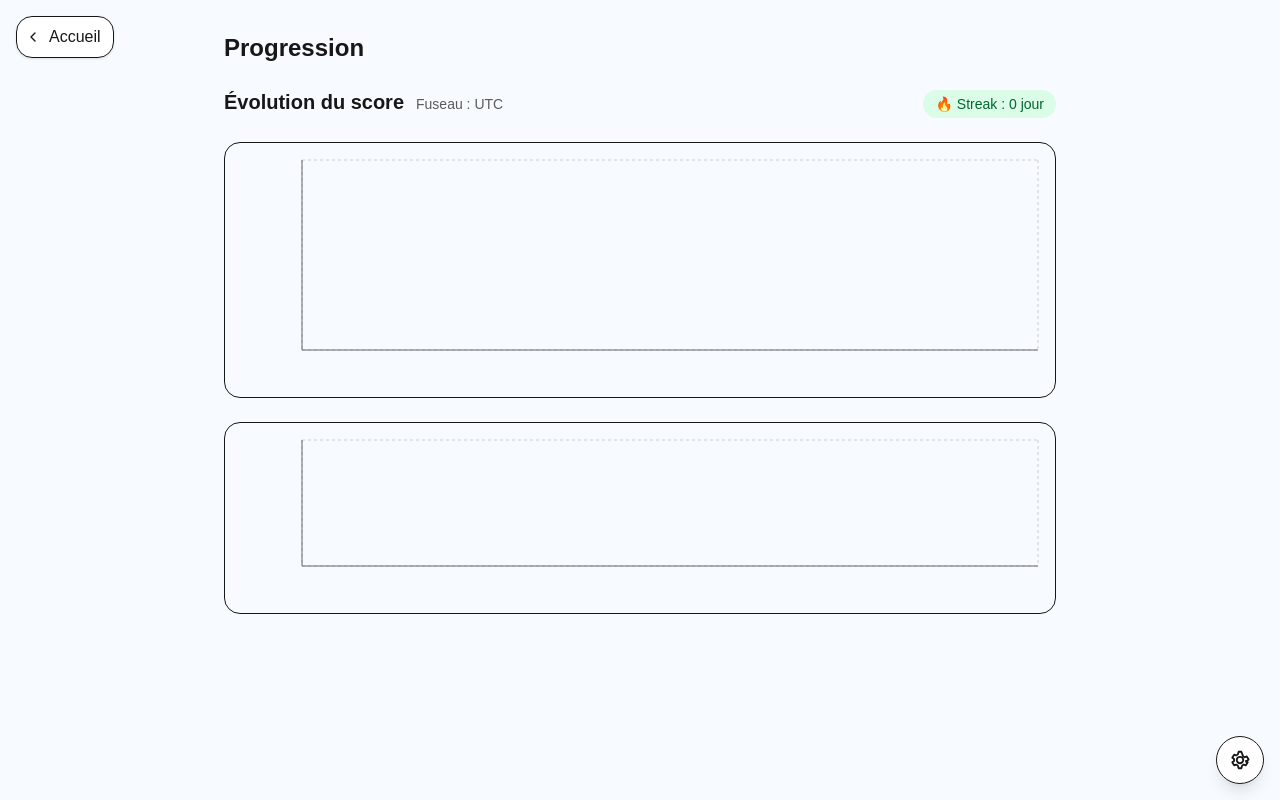
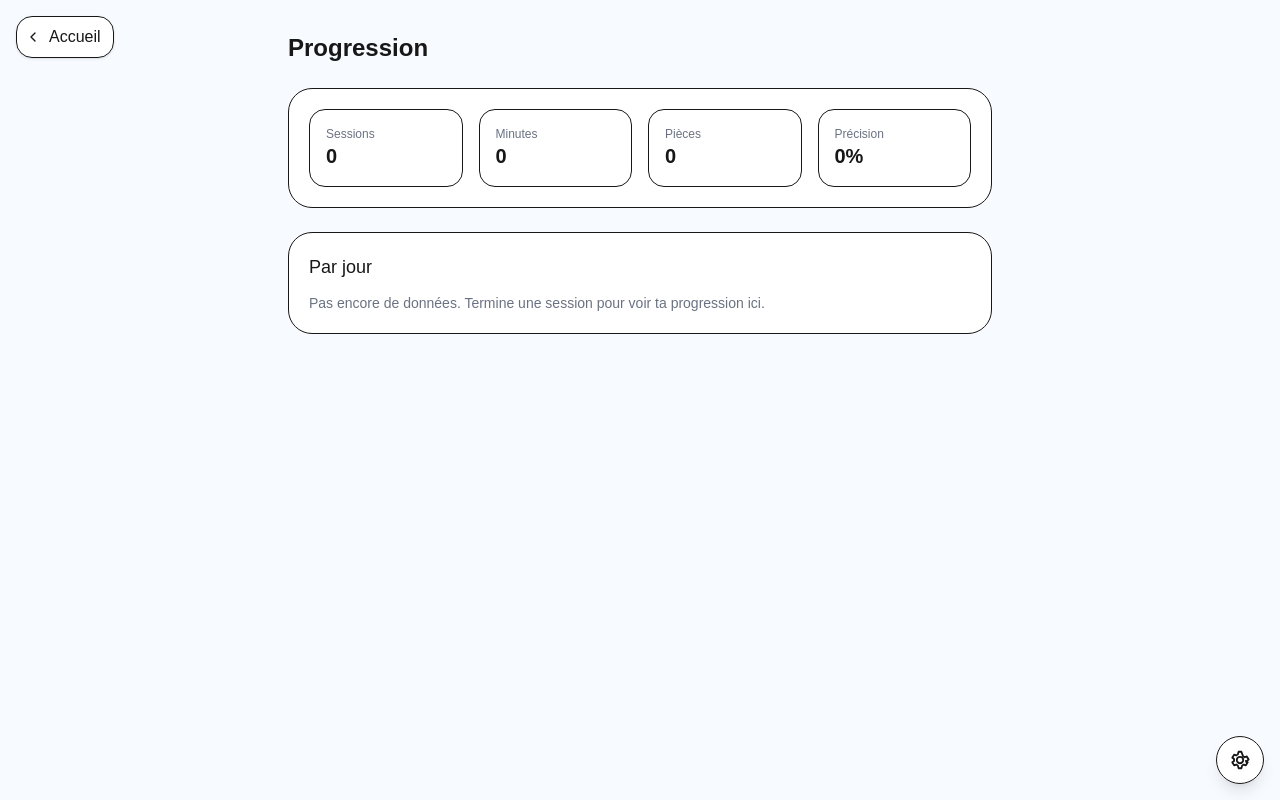
Before and after one commit to carotterappee/english-trainer, a Next.js app: page /progress in a window 1280 px wide. Built offline with nearby package versions, Linux system fonts and the light colour scheme.

Commit message:
feat(progress): session journal + daily aggregation and UI

```diff
--- a/src/app/mission/page.tsx
+++ b/src/app/mission/page.tsx
@@ -11,10 +11,11 @@ import { sentencesFR } from "@/content/sentences_fr";
 import { applyVariant } from "@/lib/variant";
 import { preloadForSentence, translateWordGeneric } from "@/lib/bigdict";
 import { isPassed, markSeen, sentenceId } from "@/lib/seenStore";
-import { normalizeAnswer, displayFriendly, isTranslatableToken, answersEqual } from "@/lib/textUtils";
+import { normalizeAnswer, displayFriendly, isTranslatableToken, answersEqual, frenchHints } from "@/lib/textUtils";
+import Correction from "@/components/Correction";
 import { VARIANT_FLAG, GOAL_LABEL } from "@/lib/profile";
 import { addCoins } from "@/lib/coins";
-import { loadSession, saveSession, clearSession as clearSess, secondsLeft, startSession } from "@/lib/session";
+import { finalizeSession, clearSession, loadSession, saveSession, secondsLeft, startSession } from "@/lib/session";
 import Timer from "@/components/Timer";
 // Typage pour l'accès window custom
 type SessionWindow = Window & { __sessionScore?: number; __sessionMinutes?: number };
@@ -24,7 +25,7 @@ import Coin from "@/components/Coin";
 // Ajoutez ici d'autres imports de composants si besoin
 
 export default function Mission() {
-  const [last, setLast] = useState<{ ok: boolean } | null>(null);
+  const [last, setLast] = useState<{ ok: boolean; expected: string; user: string; notes?: string[] } | null>(null);
   const router = useRouter();
   const profile = loadProfile();
   // État global pour le nombre d'essais sur la phrase courante
@@ -165,11 +166,10 @@ export default function Mission() {
     if (!current || !profile) return;
     const attempt = tries + 1;
     if (!normalizeAnswer(answerFr)) {
-      setLast({ ok: false });
+      setLast({ ok: false, expected: expText, user: answerFr });
       return;
     }
     const ok = answersEqual(answerFr, expText);
-    setLast({ ok });
     setTries(attempt);
     if (ok) {
       addCoins(5, profile.goal);
@@ -177,9 +177,12 @@ export default function Mission() {
       if (s) { s.coins += 5; s.attempts += 1; s.correct += 1; saveSession(s); }
       const st = recordAnswer(profile, { ok: true, tries: attempt });
       setLvl(st.level);
+      setLast({ ok: true, expected: expText, user: answerFr });
       next();
       return;
     } else {
+      const notes = isEn ? frenchHints(expText, answerFr) : [];
+      setLast({ ok: false, expected: expText, user: answerFr, notes });
       const s = loadSession();
       if (s) { s.attempts += 1; saveSession(s); }
       const st = recordAnswer(profile, { ok: false, tries: attempt });
@@ -255,9 +258,8 @@ export default function Mission() {
           initialLeft={left}
           onTick={(n) => setLeft(n)}
           onElapsed={() => {
+            finalizeSession(lvl);   // 👈 journalise la session du jour
             setEnded(true);
-            const s = loadSession();
-            if (s) { s.ended = true; saveSession(s); }
           }}
         />
         <div className="ml-auto flex items-center gap-2">
@@ -336,20 +338,13 @@ export default function Mission() {
             </span>
           )}
           {last && !last.ok && (
-            <div className="flex gap-2 pt-2">
-              <button
-                onClick={() => setLast(null)}
-                className="rounded-2xl border px-3 py-2 hover:bg-gray-50"
-              >
-                Réessayer
-              </button>
-              <button
-                onClick={next}
-                className="rounded-2xl bg-indigo-600 text-white px-3 py-2"
-              >
-                Phrase suivante ➜
-              </button>
-            </div>
+            <Correction
+              expected={last.expected}
+              user={last.user}
+              notes={last.notes || []}
+              onRetry={() => { setLast(null); }}
+              onNext={() => { setLast(null); next(); }}
+            />
           )}
           {notes.length > 0 && (
             <ul className="text-sm text-gray-700 list-disc pl-5">
@@ -374,7 +369,11 @@ export default function Mission() {
                 Ouvrir le coffre 🧰
               </button>
               <button
-                onClick={() => { clearSess(); location.assign("/"); }}
+                onClick={() => {
+                  finalizeSession(lvl);   // 👈 écrit dans /progress
+                  clearSession();         // pour ne plus proposer “Continuer”
+                  location.assign("/");   // retour home
+                }}
                 className="rounded-2xl border py-2"
               >
                 Retour à l’accueil
--- a/src/app/progress/page.tsx
+++ b/src/app/progress/page.tsx
@@ -1,10 +1,67 @@
-import ProgressGraph from "@/components/ProgressGraph";
 
-export default function Progress() {
+"use client";
+import { useEffect, useMemo, useState } from "react";
+import { progressByDay, loadProgress } from "@/lib/progress";
+
+function fmtMin(sec: number) { return Math.round(sec/60); }
+function pct(ok: number, tot: number) { return tot ? Math.round((ok/tot)*100) : 0; }
+
+export default function ProgressPage() {
+  const [rows, setRows] = useState<Array<{date:string; attempts:number; correct:number; coins:number; durationSec:number}>>([]);
+  const [total, setTotal] = useState({ sessions: 0, minutes: 0, coins: 0, acc: 0 });
+
+  useEffect(() => {
+    const days = progressByDay();
+    setRows(days);
+    const all = loadProgress();
+    const minutes = all.reduce((a, e) => a + e.durationSec, 0) / 60;
+    const coins = all.reduce((a, e) => a + e.coins, 0);
+    const attempts = all.reduce((a, e) => a + e.attempts, 0);
+    const correct  = all.reduce((a, e) => a + e.correct, 0);
+    setTotal({
+      sessions: all.length,
+      minutes: Math.round(minutes),
+      coins,
+      acc: pct(correct, attempts),
+    });
+  }, []);
+
   return (
-    <main className="min-h-screen p-8 max-w-4xl mx-auto">
-      <h1 className="text-2xl font-semibold mb-6">Progression</h1>
-      <ProgressGraph />
+    <main className="min-h-screen p-8 max-w-3xl mx-auto space-y-6">
+      <h1 className="text-2xl font-semibold">Progression</h1>
+
+      <section className="p-5 rounded-3xl border bg-white grid sm:grid-cols-4 gap-4">
+        <Stat label="Sessions" value={total.sessions} />
+        <Stat label="Minutes"  value={total.minutes} />
+        <Stat label="Pièces"   value={total.coins} />
+        <Stat label="Précision" value={`${total.acc}%`} />
+      </section>
+
+      <section className="p-5 rounded-3xl border bg-white space-y-3">
+        <h2 className="text-lg font-medium">Par jour</h2>
+        <div className="divide-y">
+          {rows.length === 0 && (
+            <div className="text-sm text-gray-500">Pas encore de données. Termine une session pour voir ta progression ici.</div>
+          )}
+          {rows.map((r) => (
+            <div key={r.date} className="py-3 flex items-center gap-3">
+              <div className="w-28 font-mono text-sm text-gray-600">{r.date}</div>
+              <div className="text-sm">✅ {r.correct}/{r.attempts} ({pct(r.correct, r.attempts)}%)</div>
+              <div className="ml-auto text-sm">{fmtMin(r.durationSec)} min</div>
+              <div className="ml-4 text-sm">🪙 {r.coins}</div>
+            </div>
+          ))}
+        </div>
+      </section>
     </main>
   );
 }
+
+function Stat({ label, value }: { label: string; value: React.ReactNode }) {
+  return (
+    <div className="rounded-2xl border bg-white/70 p-4">
+      <div className="text-xs text-gray-500">{label}</div>
+      <div className="text-xl font-semibold">{value}</div>
+    </div>
+  );
+}
--- /dev/null
+++ b/src/lib/progress.ts
@@ -0,0 +1,43 @@
+import type { Goal } from "@/lib/profile";
+
+export type ProgressEntry = {
+  date: string;            // "YYYY-MM-DD" (jour)
+  startedAt: string;       // ISO
+  durationSec: number;
+  attempts: number;
+  correct: number;
+  coins: number;
+  course: "en" | "fr";
+  goal: Goal;
+  levelStart?: number;
+  levelEnd?: number;
+};
+
+const KEY = "progress:log:v1";
+
+export function loadProgress(): ProgressEntry[] {
+  if (typeof window === "undefined") return [];
+  try { return JSON.parse(localStorage.getItem(KEY) || "[]"); }
+  catch { return []; }
+}
+
+export function addProgress(e: ProgressEntry) {
+  const arr = loadProgress();
+  arr.push(e);
+  localStorage.setItem(KEY, JSON.stringify(arr));
+}
+
+export function progressByDay() {
+  // agrège par date
+  const map = new Map<string, { date: string; attempts: number; correct: number; coins: number; durationSec: number }>();
+  for (const e of loadProgress()) {
+    const k = e.date;
+    const m = map.get(k) ?? { date: k, attempts: 0, correct: 0, coins: 0, durationSec: 0 };
+    m.attempts += e.attempts;
+    m.correct  += e.correct;
+    m.coins    += e.coins;
+    m.durationSec += e.durationSec;
+    map.set(k, m);
+  }
+  return Array.from(map.values()).sort((a, b) => a.date.localeCompare(b.date));
+}
--- a/src/lib/session.ts
+++ b/src/lib/session.ts
@@ -1,8 +1,10 @@
 import type { UserProfile } from "@/lib/profile";
+import { loadLevel } from "@/lib/level";
+import { addProgress, type ProgressEntry } from "@/lib/progress";
 
 export type Session = {
   startedAt: string;        // ISO
-  durationSec: number;      // 300 / 600 / 900 / 1200
+  durationSec: number;     // 300 / 600 / 900 / 1200
   course: NonNullable<UserProfile["course"]>;
   answerLang: NonNullable<UserProfile["answerLang"]>;
   variant: UserProfile["variant"];
@@ -11,6 +13,8 @@ export type Session = {
   attempts: number;
   correct: number;
   ended?: boolean;
+  // ⬇️ nouveau
+  levelStart?: number;
 };
 
 const KEY = "session:v1";
@@ -27,23 +31,51 @@ export function saveSession(s: Session) {
 export function clearSession() {
   localStorage.removeItem(KEY);
 }
+
 export function startSession(profile: UserProfile, durationMin: number) {
+  const course = profile.course ?? "en";
+  const levelStart = loadLevel(course, profile.goal).level; // 👈 capture le niveau au début
   const s: Session = {
     startedAt: new Date().toISOString(),
     durationSec: Math.max(300, durationMin * 60),
-    course: profile.course ?? "en",
+    course,
     answerLang: profile.answerLang ?? "fr",
     variant: profile.variant,
     goal: profile.goal,
     coins: 0,
     attempts: 0,
     correct: 0,
+    levelStart,
   };
   saveSession(s);
-  // mémorise la préférence
   try { localStorage.setItem(PREF_KEY, String(durationMin)); } catch {}
   return s;
 }
+
+// ⬇️ appelle ceci quand le timer finit OU quand l’utilisateur quitte la mission
+export function finalizeSession(levelEnd?: number): ProgressEntry | null {
+  const s = loadSession();
+  if (!s || s.ended) return null;
+
+  const day = new Date(s.startedAt).toISOString().slice(0, 10);
+  const entry: ProgressEntry = {
+    date: day,
+    startedAt: s.startedAt,
+    durationSec: s.durationSec,
+    attempts: s.attempts,
+    correct: s.correct,
+    coins: s.coins,
+    course: s.course,
+    goal: s.goal,
+    levelStart: s.levelStart,
+    levelEnd,
+  };
+  addProgress(entry);
+  s.ended = true;
+  saveSession(s);
+  return entry;
+}
+
 export function preferredDurationMin(): number {
   try { return Number(localStorage.getItem(PREF_KEY) || "15"); } catch { return 15; }
 }
```
